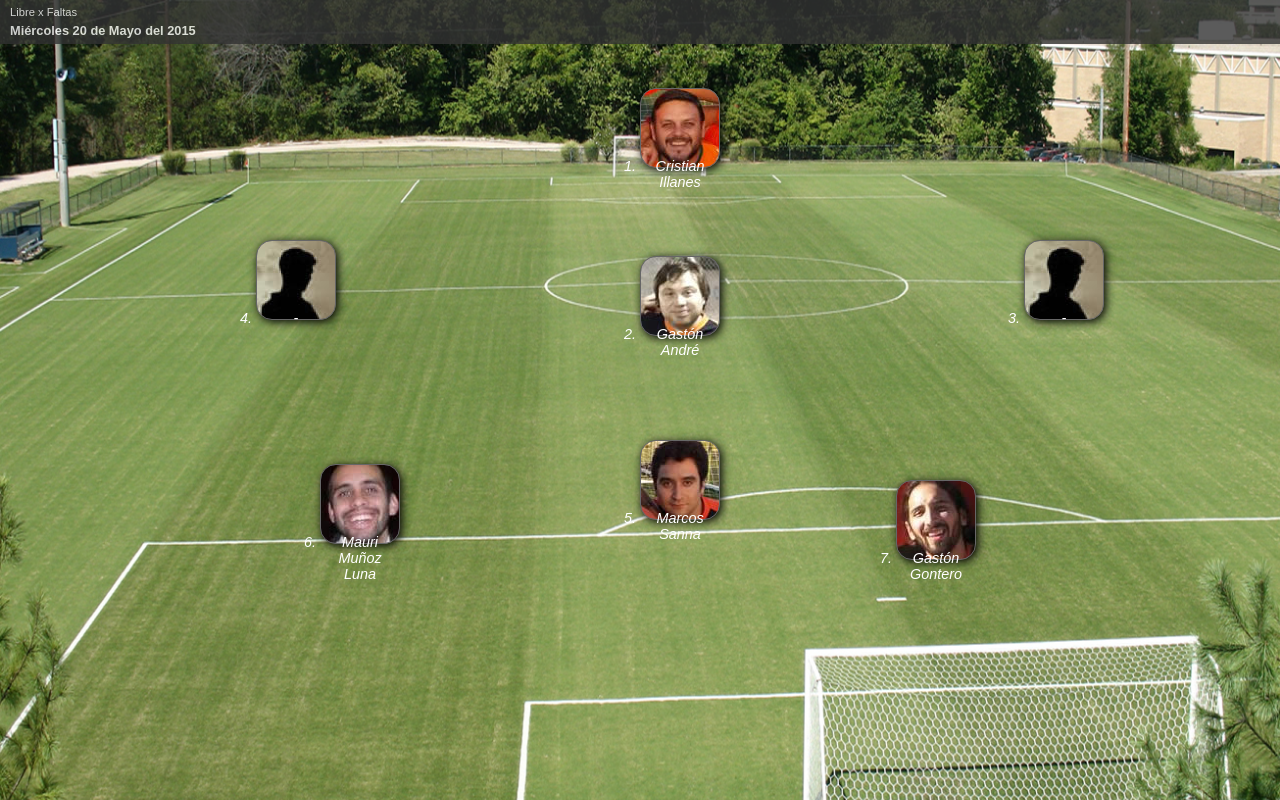
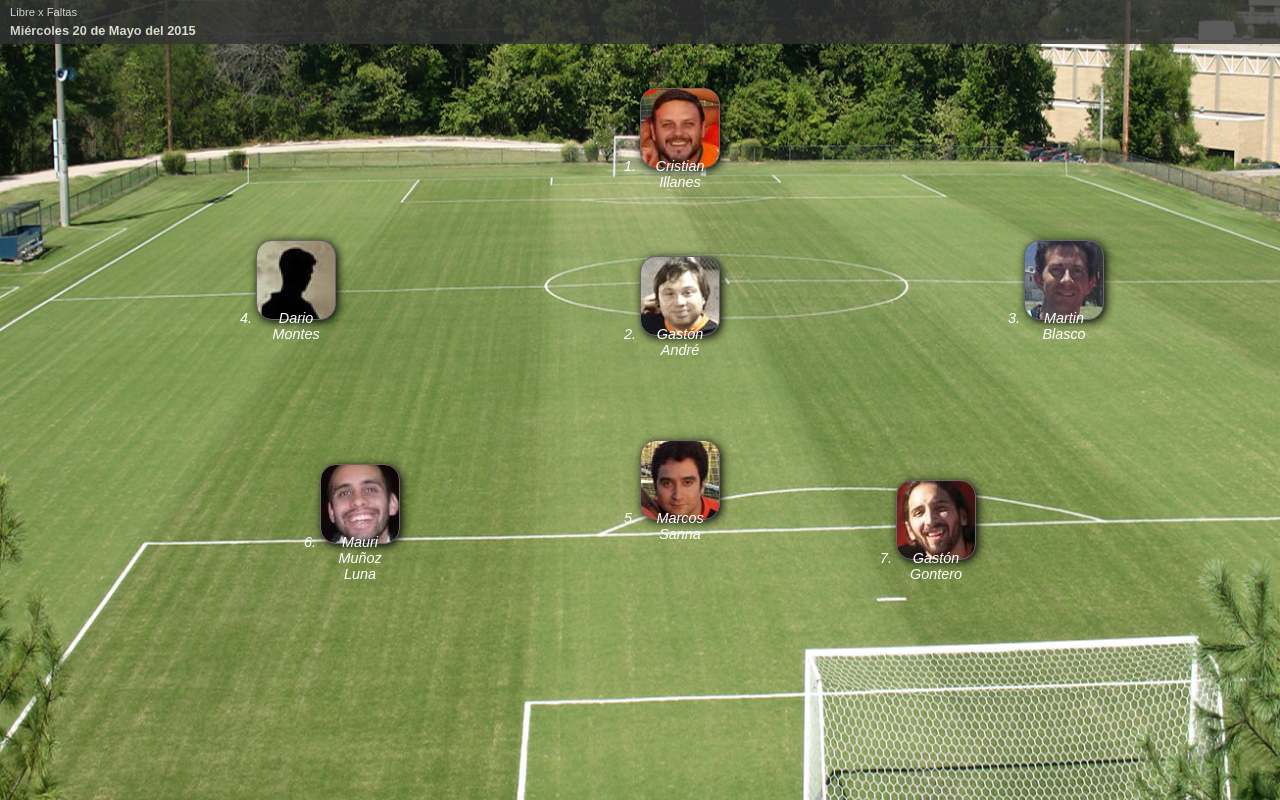
Before and after one commit to gandre/futbol-miercoles, a plain HTML site: page index.html in a window 1280 px wide. Drawn offline with Linux system fonts and the light colour scheme.

Commit message:
tean update

```diff
--- a/index.html
+++ b/index.html
@@ -26,11 +26,11 @@
 				<li class="two andre">
 					Gastón André
 				</li>
-				<li class="three no-foto">
-					-
+				<li class="three martin">
+					Martin Blasco
 				</li>
 				<li class="four no-foto">
-					-
+					Dario Montes
 				</li>
 				<li class="five sanna">
 					Marcos Sanna
```
